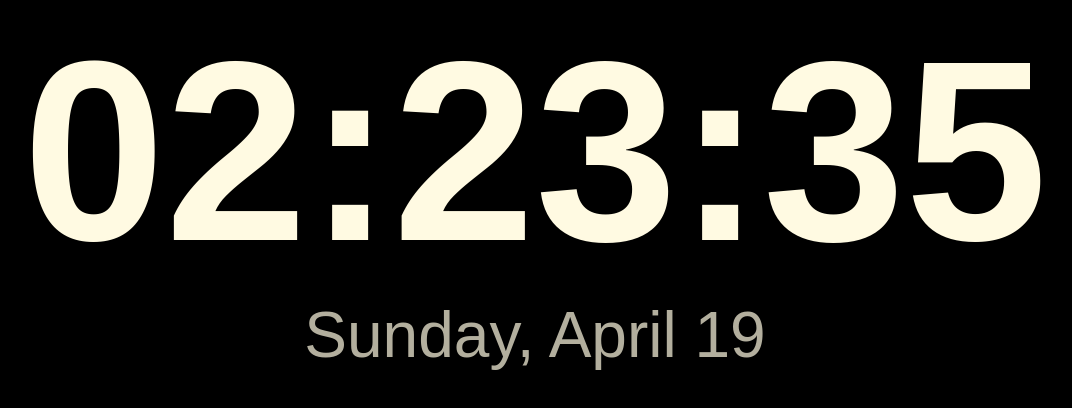
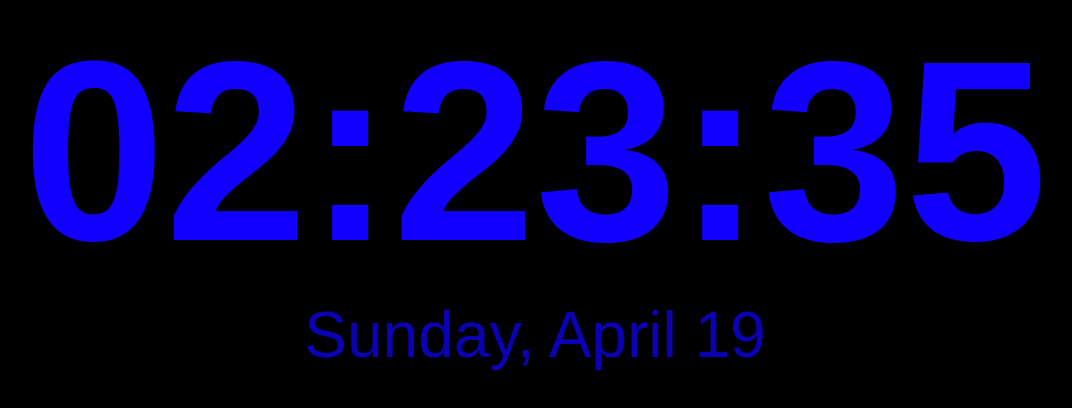
Before and after one commit to Dia-play/CL--CKS, a plain HTML site: page index.html in a window 1280 px wide. Shown: the part 212-620 px from the top of the page, without its empty margins (105-1177 px from the left). Drawn offline with Linux system fonts and the light colour scheme.

Commit message:
just get it over with gosh dangit

```diff
--- a/style.css
+++ b/style.css
@@ -1,6 +1,6 @@
 body {
     background-color: #000000; /* You can change this to any color */
-    color: #fffae2;
+    color: #1100ff;
     font-family: 'Arial', sans-serif;
     display: flex;
     justify-content: center;
```
